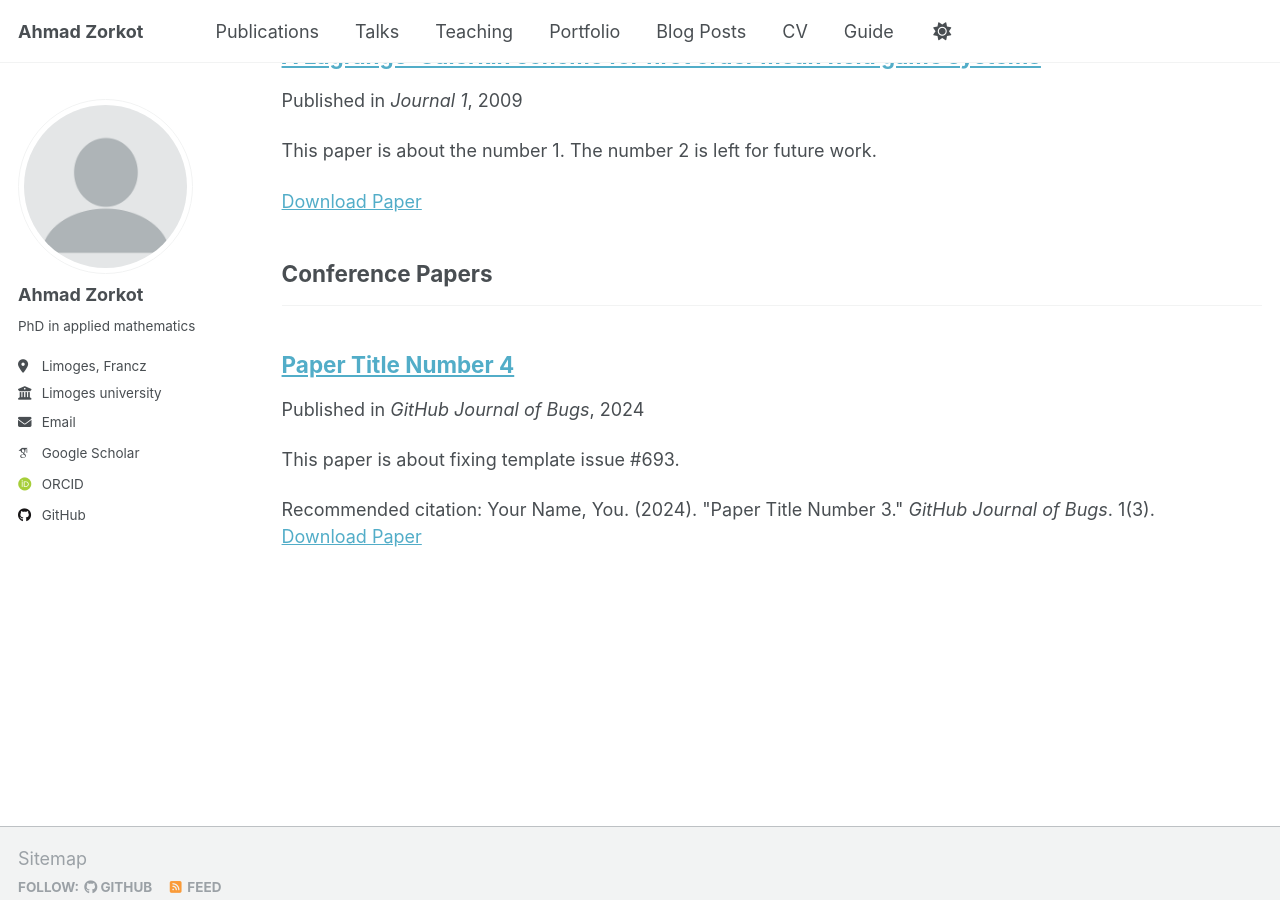
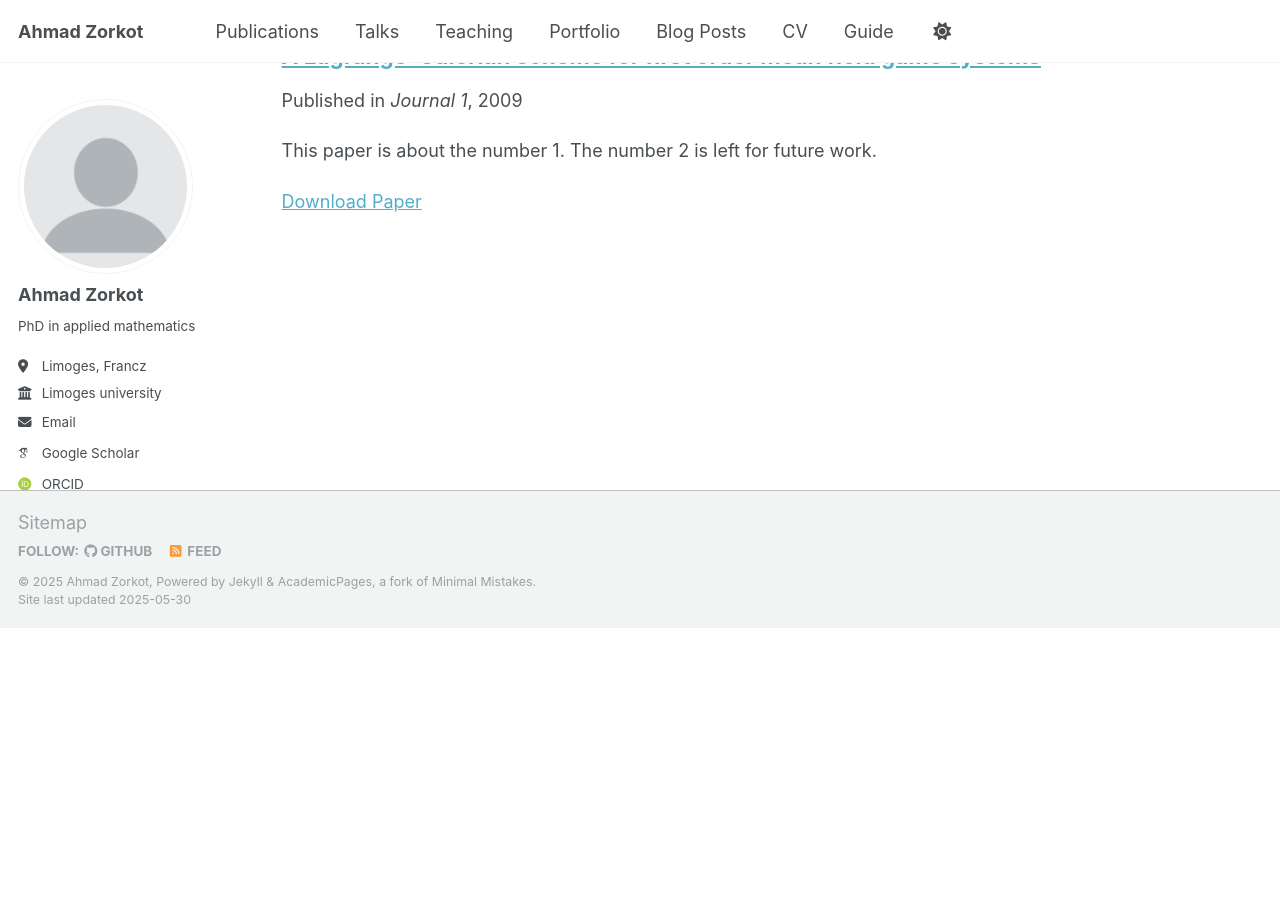
Before and after one commit to ahmadzorkot/ahmadzorkot.github.io, a Jekyll site: the page built from _pages/publications.html, in a window 1280 px wide and 900 px high, scrolled down 752 px. Built offline with Jekyll 4.4.1, drawn with Linux system fonts in a browser that asks for light colours; some web fonts are replaced; after the commit the page ends 1380 px from its top, so only the background shows below that.

Commit message:
Update _config.yml

```diff
--- a/_config.yml
+++ b/_config.yml
@@ -54,8 +54,6 @@
     title: 'Books'
   manuscripts:
     title: 'Journal Articles'
-  conferences:
-    title: 'Conference Papers'
 
 # Site Settings
 teaser                   :  # filename of teaser fallback teaser image placed in /images/, .e.g. "500x300.png"
```
